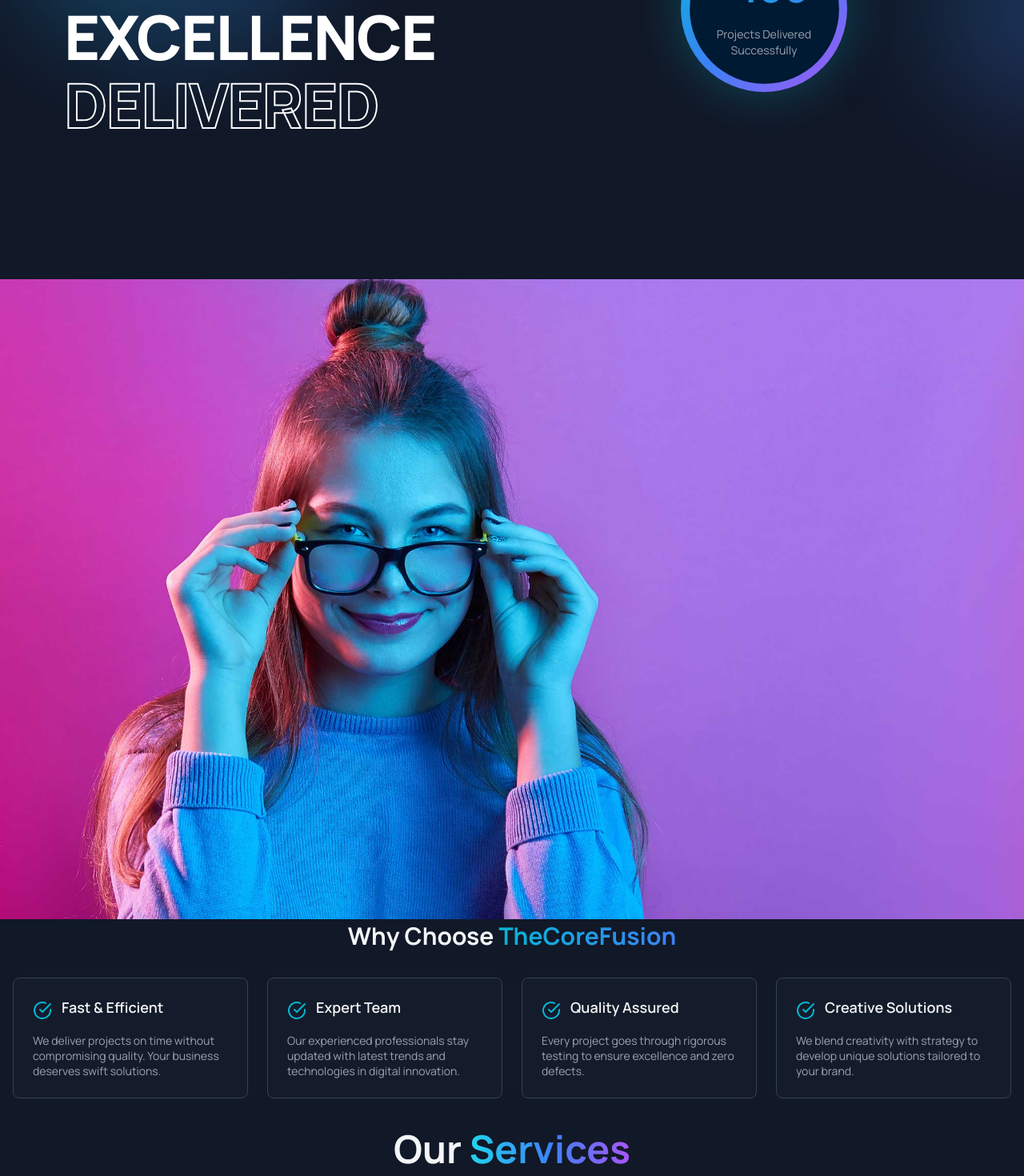
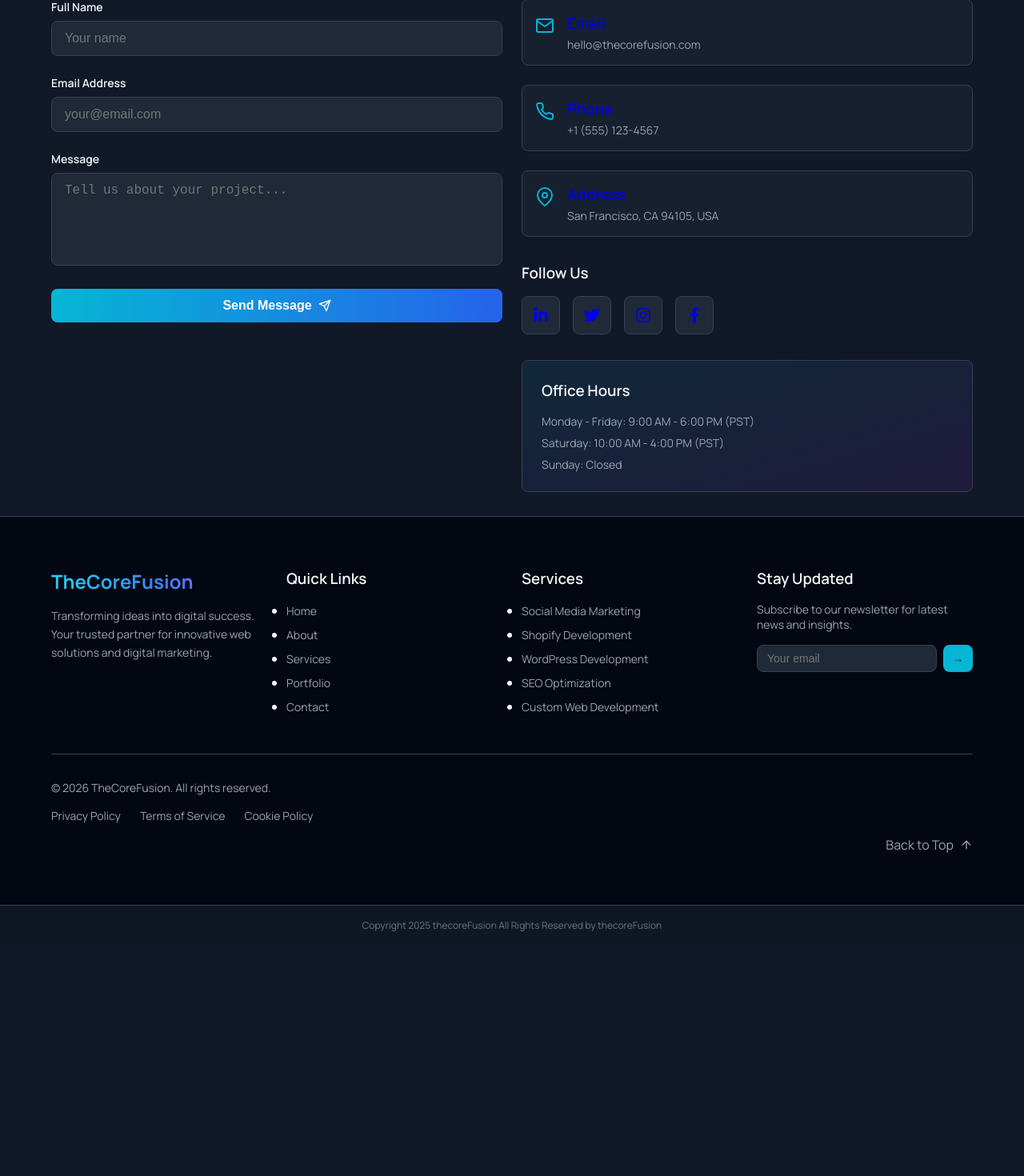
Before and after one commit to Jawad-Ahmed1/thecorefusion, a React (Vite) app: page /contact in a window 1280 px wide. Shown: the part 280-1750 px from the top of the page at 80% size. After the commit the page ends 1461 px from the top, so only its background shows below. Built offline with nearby package versions, Linux system fonts and the light colour scheme; a web font is replaced by a local one.

Commit message:
Add pages

```diff
--- a/package.json
+++ b/package.json
@@ -9,10 +9,12 @@
     "preview": "vite preview"
   },
   "dependencies": {
+    "@emailjs/browser": "^4.4.1",
     "gsap": "^3.15.0",
     "react": "^18.2.0",
     "react-dom": "^18.2.0",
     "react-icons": "^4.11.0",
+    "react-router-dom": "^7.15.1",
     "react-scroll": "^1.8.10"
   },
   "devDependencies": {
--- a/src/App.jsx
+++ b/src/App.jsx
@@ -1,30 +1,30 @@
 import React from 'react'
+import { BrowserRouter as Router, Routes, Route } from 'react-router-dom'
 import Navbar from './components/Navbar'
-import Hero from './components/Hero'
-import About from './components/About'
-import Services from './components/Services'
-import Portfolio from './components/Portfolio'
-import ZoomShowcase from './components/ZoomShowcase'
-import Contact from './components/Contact'
 import Footer from './components/Footer'
-import WhyChooseUs from './components/WhyChooseUs'
+import HomePage from './pages/HomePage'
+import AboutPage from './pages/AboutPage'
+import ServicesPage from './pages/ServicesPage'
+import PortfolioPage from './pages/PortfolioPage'
+import ContactPage from './pages/ContactPage'
 
 function App() {
   return (
-    <div style={{ backgroundColor: '#111827', color: '#f3f4f6', overflow: 'hidden' }}>
-      <Navbar />
-      <Hero />
-      <ZoomShowcase />
-      <WhyChooseUs />
-      <Services />
-      <About />
-
-      <Portfolio />
-
-
-      {/* <Contact /> */}
-      <Footer />
-    </div>
+    <Router>
+      <div style={{ backgroundColor: '#111827', color: '#f3f4f6', minHeight: '100vh', display: 'flex', flexDirection: 'column' }}>
+        <Navbar />
+        <main style={{ flex: 1 }}>
+          <Routes>
+            <Route path="/" element={<HomePage />} />
+            <Route path="/about" element={<AboutPage />} />
+            <Route path="/services" element={<ServicesPage />} />
+            <Route path="/portfolio" element={<PortfolioPage />} />
+            <Route path="/contact" element={<ContactPage />} />
+          </Routes>
+        </main>
+        <Footer />
+      </div>
+    </Router>
   )
 }
 
--- a/src/components/Contact.jsx
+++ b/src/components/Contact.jsx
@@ -1,6 +1,7 @@
-import React, { useState } from 'react'
+import React, { useState, useEffect } from 'react'
 import { FiMail, FiPhone, FiMapPin, FiSend } from 'react-icons/fi'
 import { FaLinkedinIn, FaTwitter, FaInstagram, FaFacebookF } from 'react-icons/fa'
+import emailjs from '@emailjs/browser'
 
 const Contact = () => {
   const [formData, setFormData] = useState({
@@ -10,6 +11,14 @@ const Contact = () => {
   })
 
   const [submitted, setSubmitted] = useState(false)
+  const [isLoading, setIsLoading] = useState(false)
+  const [error, setError] = useState('')
+
+  // Initialize EmailJS (get your public key from emailjs.com)
+  useEffect(() => {
+    // Replace 'YOUR_PUBLIC_KEY' with your actual EmailJS public key
+    emailjs.init('GvMoJH8jx7QC7xNA1')
+  }, [])
 
   const handleChange = (e) => {
     const { name, value } = e.target
@@ -17,14 +26,39 @@ const Contact = () => {
       ...prev,
       [name]: value,
     }))
+    setError('')
   }
 
-  const handleSubmit = (e) => {
+  const handleSubmit = async (e) => {
     e.preventDefault()
-    console.log('Form submitted:', formData)
-    setSubmitted(true)
-    setFormData({ name: '', email: '', message: '' })
-    setTimeout(() => setSubmitted(false), 5000)
+    setIsLoading(true)
+    setError('')
+
+    try {
+      // Send email using EmailJS
+      const result = await emailjs.send(
+        'service_jz23mak',
+        'template_cc60p9r',
+        {
+          from_name: formData.name,
+          from_email: formData.email,
+          message: formData.message,
+          to_email: 'hello@thecorefusion.com',
+        }
+      )
+
+      if (result.status === 200) {
+        setSubmitted(true)
+        setFormData({ name: '', email: '', message: '' })
+        setTimeout(() => setSubmitted(false), 5000)
+        console.log('Email sent successfully!')
+      }
+    } catch (err) {
+      setError('Failed to send message. Please try again.')
+      console.error('Email sending error:', err)
+    } finally {
+      setIsLoading(false)
+    }
   }
 
   const contactInfo = [
@@ -159,12 +193,43 @@ const Contact = () => {
 
               <button
                 type="submit"
-                className="btn-primary"
-                style={{ width: '100%', display: 'flex', alignItems: 'center', justifyContent: 'center', gap: '8px' }}
+                disabled={isLoading}
+                style={{
+                  display: 'flex',
+                  width: '100%',
+                  alignItems: 'center',
+                  justifyContent: 'center',
+                  gap: '8px',
+                  padding: '12px 24px',
+                  background: 'linear-gradient(to right, #06b6d4, #2563eb)',
+                  color: 'white',
+                  fontWeight: '600',
+                  borderRadius: '8px',
+                  border: 'none',
+                  cursor: isLoading ? 'not-allowed' : 'pointer',
+                  opacity: isLoading ? 0.6 : 1,
+                  transition: 'all 0.3s ease',
+                  fontSize: '16px'
+                }}
+                onMouseEnter={(e) => !isLoading && (e.target.style.transform = 'scale(1.05)')}
+                onMouseLeave={(e) => (e.target.style.transform = 'scale(1)')}
               >
-                <span>Send Message</span>
+                <span>{isLoading ? 'Sending...' : 'Send Message'}</span>
                 <FiSend />
               </button>
+
+              {error && (
+                <div style={{
+                  backgroundColor: 'rgba(239, 68, 68, 0.1)',
+                  border: '1px solid #ef4444',
+                  color: '#ef4444',
+                  padding: '12px 16px',
+                  borderRadius: '8px',
+                  fontSize: '14px'
+                }}>
+                  ✗ {error}
+                </div>
+              )}
 
               {submitted && (
                 <div style={{
--- a/src/components/Footer.jsx
+++ b/src/components/Footer.jsx
@@ -1,16 +1,16 @@
 import React from 'react'
 import { FiArrowUp } from 'react-icons/fi'
-import { Link as ScrollLink } from 'react-scroll'
+import { Link } from 'react-router-dom'
 
 const Footer = () => {
   const currentYear = new Date().getFullYear()
 
   const quickLinks = [
-    { label: 'Home', to: 'hero' },
-    { label: 'About', to: 'about' },
-    { label: 'Services', to: 'services' },
-    { label: 'Portfolio', to: 'portfolio' },
-    { label: 'Contact', to: 'contact' },
+    { label: 'Home', path: '/' },
+    { label: 'About', path: '/about' },
+    { label: 'Services', path: '/services' },
+    { label: 'Portfolio', path: '/portfolio' },
+    { label: 'Contact', path: '/contact' },
   ]
 
   const services = [
@@ -52,24 +52,21 @@ const Footer = () => {
               <h3 style={{ fontWeight: '600', marginBottom: '16px' }}>Quick Links</h3>
               <ul style={{ display: 'flex', flexDirection: 'column', gap: '8px' }}>
                 {quickLinks.map((link) => (
-                  <li key={link.to}>
-                    <ScrollLink
-                      to={link.to}
-                      spy={true}
-                      smooth={true}
-                      offset={-64}
-                      duration={500}
+                  <li key={link.path}>
+                    <Link
+                      to={link.path}
                       style={{
                         color: '#9ca3af',
                         cursor: 'pointer',
                         fontSize: '14px',
-                        transition: 'color 0.3s ease'
+                        transition: 'color 0.3s ease',
+                        textDecoration: 'none'
                       }}
                       onMouseEnter={(e) => e.target.style.color = '#22d3ee'}
                       onMouseLeave={(e) => e.target.style.color = '#9ca3af'}
                     >
                       {link.label}
-                    </ScrollLink>
+                    </Link>
                   </li>
                 ))}
               </ul>
@@ -182,11 +179,8 @@ const Footer = () => {
             </div>
 
             {/* Back to Top */}
-            <ScrollLink
-              to="hero"
-              spy={true}
-              smooth={true}
-              duration={500}
+            <Link
+              to="/"
               style={{
                 display: 'flex',
                 alignItems: 'center',
@@ -194,14 +188,15 @@ const Footer = () => {
                 color: '#9ca3af',
                 cursor: 'pointer',
                 transition: 'color 0.3s ease',
-                marginLeft: 'auto'
+                marginLeft: 'auto',
+                textDecoration: 'none'
               }}
               onMouseEnter={(e) => e.target.style.color = '#22d3ee'}
               onMouseLeave={(e) => e.target.style.color = '#9ca3af'}
             >
               <span>Back to Top</span>
               <FiArrowUp style={{ width: '16px', height: '16px' }} />
-            </ScrollLink>
+            </Link>
           </div>
         </div>
       </div>
--- a/src/components/Navbar.jsx
+++ b/src/components/Navbar.jsx
@@ -1,5 +1,5 @@
-import React, { useState, useEffect, useRef } from 'react'
-import { Link as ScrollLink } from 'react-scroll'
+import React, { useState, useRef } from 'react'
+import { Link } from 'react-router-dom'
 import { FiMenu, FiX } from 'react-icons/fi'
 import gsap from 'gsap'
 import logo from '../assets/thecorefusion.png'
@@ -54,11 +54,11 @@ const Navbar = () => {
   }
 
   const menuItems = [
-    { label: 'Home', to: 'hero' },
-    { label: 'About', to: 'about' },
-    { label: 'Services', to: 'services' },
-    { label: 'Portfolio', to: 'portfolio' },
-    { label: 'Contact', to: 'contact' },
+    { label: 'Home', path: '/' },
+    { label: 'About', path: '/about' },
+    { label: 'Services', path: '/services' },
+    { label: 'Portfolio', path: '/portfolio' },
+    { label: 'Contact', path: '/contact' },
   ]
 
   return (
@@ -78,15 +78,9 @@ const Navbar = () => {
           height: '64px'
         }}>
 
-          {/* ✅ Logo (Clickable) */}
+          {/* Logo (Clickable) */}
           <div style={{ display: 'flex', alignItems: 'center' }}>
-            <ScrollLink
-              to="hero"
-              smooth={true}
-              duration={500}
-              offset={-64}
-              style={{ cursor: 'pointer' }}
-            >
+            <Link to="/" style={{ cursor: 'pointer', textDecoration: 'none' }}>
               <img
                 src={logo}
                 alt="TheCoreFusion Logo"
@@ -97,26 +91,23 @@ const Navbar = () => {
                   filter: 'drop-shadow(0 0 6px rgba(34, 211, 238, 0.5))'
                 }}
               />
-            </ScrollLink>
+            </Link>
           </div>
 
           {/* Desktop Menu */}
           <div style={{ display: 'none', gap: '4px' }} className="desktop-menu">
             {menuItems.map((item) => (
-              <ScrollLink
-                key={item.to}
-                to={item.to}
-                spy={true}
-                smooth={true}
-                offset={-64}
-                duration={500}
+              <Link
+                key={item.path}
+                to={item.path}
                 ref={item.label === 'Services' ? servicesRef : null}
                 style={{
                   padding: '8px 16px',
                   color: '#d1d5db',
                   cursor: 'pointer',
                   transition: 'color 0.3s ease',
-                  display: 'inline-block'
+                  display: 'inline-block',
+                  textDecoration: 'none'
                 }}
                 onMouseEnter={(e) => {
                   if (item.label === 'Services') {
@@ -134,23 +125,19 @@ const Navbar = () => {
                 }}
               >
                 {item.label}
-              </ScrollLink>
+              </Link>
             ))}
           </div>
 
           {/* CTA Button */}
           <div style={{ display: 'none' }} className="desktop-button">
-            <ScrollLink
-              to="contact"
-              spy={true}
-              smooth={true}
-              offset={-64}
-              duration={500}
+            <Link
+              to="/contact"
               className="btn-primary"
-              style={{ cursor: 'pointer' }}
+              style={{ cursor: 'pointer', textDecoration: 'none' }}
             >
               Get Started
-            </ScrollLink>
+            </Link>
           </div>
 
           {/* Mobile Menu Button */}
@@ -177,38 +164,31 @@ const Navbar = () => {
           }}>
             <div style={{ display: 'flex', flexDirection: 'column', gap: '16px', padding: '16px' }}>
               {menuItems.map((item) => (
-                <ScrollLink
-                  key={item.to}
-                  to={item.to}
-                  spy={true}
-                  smooth={true}
-                  offset={-64}
-                  duration={500}
+                <Link
+                  key={item.path}
+                  to={item.path}
                   style={{
                     color: '#d1d5db',
                     cursor: 'pointer',
                     display: 'block',
-                    padding: '8px'
+                    padding: '8px',
+                    textDecoration: 'none'
                   }}
                   onClick={() => setIsOpen(false)}
                   onMouseEnter={(e) => e.target.style.color = '#22d3ee'}
                   onMouseLeave={(e) => e.target.style.color = '#d1d5db'}
                 >
                   {item.label}
-                </ScrollLink>
+                </Link>
               ))}
-              <ScrollLink
-                to="contact"
-                spy={true}
-                smooth={true}
-                offset={-64}
-                duration={500}
+              <Link
+                to="/contact"
                 className="btn-primary"
-                style={{ cursor: 'pointer', textAlign: 'center', display: 'block' }}
+                style={{ cursor: 'pointer', textAlign: 'center', display: 'block', textDecoration: 'none' }}
                 onClick={() => setIsOpen(false)}
               >
                 Get Started
-              </ScrollLink>
+              </Link>
             </div>
           </div>
         )}
@@ -219,7 +199,7 @@ const Navbar = () => {
         @media (min-width: 768px) {
           .desktop-menu { display: flex !important; }
           .desktop-button { display: block !important; }
-          button { display: none !important; }
+          nav button { display: none !important; }
         }
       `}</style>
     </nav>
--- /dev/null
+++ b/src/pages/AboutPage.jsx
@@ -0,0 +1,12 @@
+import React from 'react'
+import About from '../components/About'
+
+const AboutPage = () => {
+  return (
+    <div style={{ paddingTop: '80px' }}>
+      <About />
+    </div>
+  )
+}
+
+export default AboutPage
--- /dev/null
+++ b/src/pages/ContactPage.jsx
@@ -0,0 +1,12 @@
+import React from 'react'
+import Contact from '../components/Contact'
+
+const ContactPage = () => {
+  return (
+    <div style={{ paddingTop: '80px' }}>
+      <Contact />
+    </div>
+  )
+}
+
+export default ContactPage
--- /dev/null
+++ b/src/pages/HomePage.jsx
@@ -0,0 +1,19 @@
+import React from 'react'
+import Hero from '../components/Hero'
+import ZoomShowcase from '../components/ZoomShowcase'
+import WhyChooseUs from '../components/WhyChooseUs'
+import Services from '../components/Services'
+
+const HomePage = () => {
+  return (
+    <div>
+      <Hero />
+      <ZoomShowcase />
+      <div style={{ height: '60px' }}></div>
+      <WhyChooseUs />
+      <Services />
+    </div>
+  )
+}
+
+export default HomePage
--- /dev/null
+++ b/src/pages/PortfolioPage.jsx
@@ -0,0 +1,12 @@
+import React from 'react'
+import Portfolio from '../components/Portfolio'
+
+const PortfolioPage = () => {
+  return (
+    <div style={{ paddingTop: '80px' }}>
+      <Portfolio />
+    </div>
+  )
+}
+
+export default PortfolioPage
--- /dev/null
+++ b/src/pages/ServicesPage.jsx
@@ -0,0 +1,12 @@
+import React from 'react'
+import Services from '../components/Services'
+
+const ServicesPage = () => {
+  return (
+    <div style={{ paddingTop: '80px' }}>
+      <Services />
+    </div>
+  )
+}
+
+export default ServicesPage
```
Also changed, not shown: 1 other file (tests, documents, lock files or other folders).
